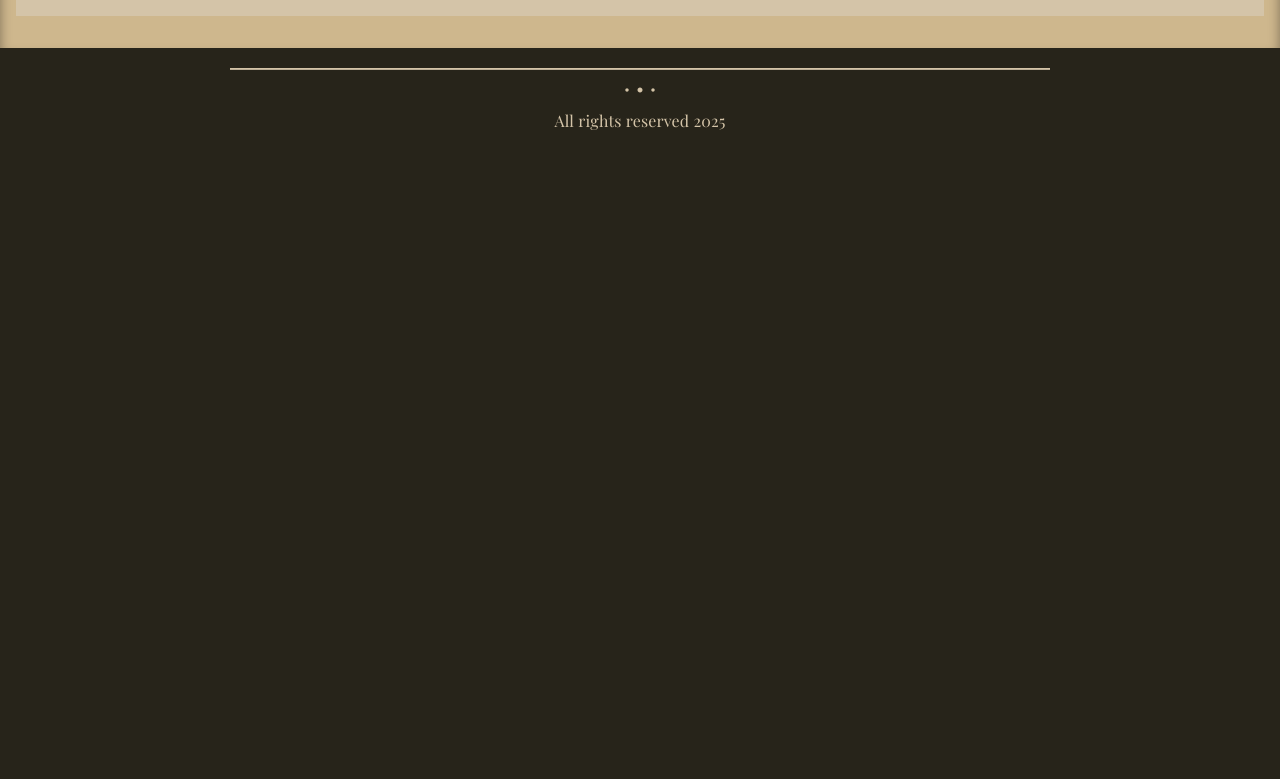
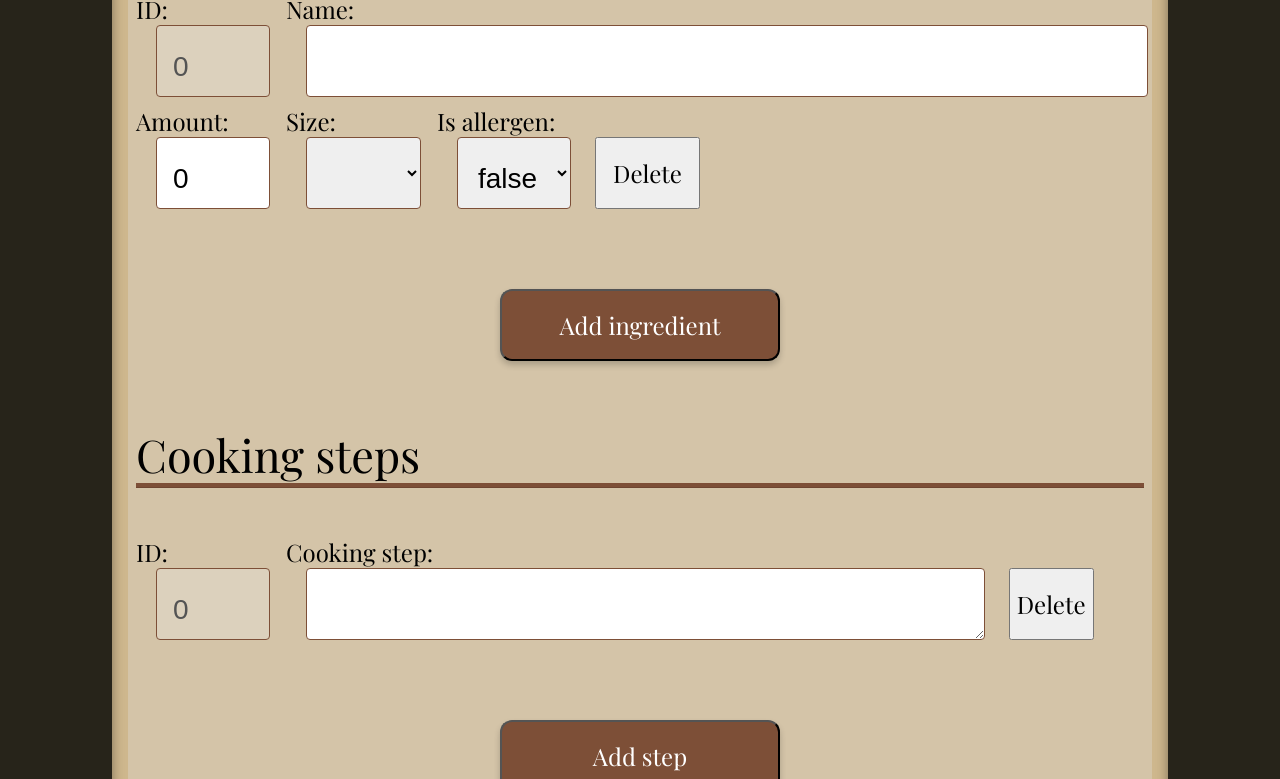
Before and after one commit to nattsnb/cook-book, a React (Vite) app: page /newRecipeForm in a window 1280 px wide. Shown: the part 869-1648 px from the top of the page. Before the commit the page ends 1022 px from the top, so only its background shows below. Built offline with nearby package versions, Linux system fonts and the light colour scheme.

Commit message:
finished styling form with rwd

```diff
--- a/src/components/RecipeForm/RecipeForm.styled.tsx
+++ b/src/components/RecipeForm/RecipeForm.styled.tsx
@@ -1,4 +1,4 @@
-import { styled } from "@mui/material";
+import { Divider, styled } from "@mui/material";
 
 export const StyledFormLineContainer = styled("div")`
   max-width: 95%;
@@ -21,29 +21,78 @@ export const StyledFormContainer = styled("div")`
   display: flex;
   flex-direction: column;
   background-color: ${({ theme }) => theme.palette.secondary.light};
-  padding: ${({ theme }) => theme.spacing(8)} ${({ theme }) => theme.spacing(4)};
+  padding: ${({ theme }) => theme.spacing(8)} ${({ theme }) => theme.spacing(2)};
 
   button {
     font-family: "Playfair Display", serif;
-    height: 35px;
+    font-size: 24px;
+    min-height: 72px;
+    ${({ theme }) => theme.breakpoints.down("lg")} {
+      font-size: 20px;
+      min-height: 54px;
+    }
+    ${({ theme }) => theme.breakpoints.down("md")} {
+      font-size: 18px;
+      min-height: 40px;
+    }
+    ${({ theme }) => theme.breakpoints.down("sm")} {
+      font-size: 14px;
+      min-height: 36px;
+    }
   }
 
   label {
     font-family: "Playfair Display", serif;
-    font-size: 14px;
+    font-size: 24px;
+
+    ${({ theme }) => theme.breakpoints.down("lg")} {
+      font-size: 20px;
+    }
+    ${({ theme }) => theme.breakpoints.down("md")} {
+      font-size: 18px;
+    }
+    ${({ theme }) => theme.breakpoints.down("sm")} {
+      font-size: 14px;
+    }
   }
 
   input,
   select,
   textarea {
-    height: 25px;
-    padding: ${({ theme }) => theme.spacing(1)}
-      ${({ theme }) => theme.spacing(1)} ${({ theme }) => theme.spacing(1)}
-      ${({ theme }) => theme.spacing(2)};
+    font-size: 28px;
+    height: 50px;
+    padding: ${({ theme }) => theme.spacing(4)}
+      ${({ theme }) => theme.spacing(4)} ${({ theme }) => theme.spacing(1)}
+      ${({ theme }) => theme.spacing(4)};
     border: 1px solid ${({ theme }) => theme.palette.secondary.dark};
     border-radius: 4px;
-    margin-left: ${({ theme }) => theme.spacing(2)};
-    margin-right: ${({ theme }) => theme.spacing(1)};
+    margin-left: ${({ theme }) => theme.spacing(5)};
+    margin-right: ${({ theme }) => theme.spacing(4)};
+
+    ${({ theme }) => theme.breakpoints.down("lg")} {
+      font-size: 24px;
+      height: 40px;
+      padding: ${({ theme }) => theme.spacing(3)}
+        ${({ theme }) => theme.spacing(3)} ${({ theme }) => theme.spacing(0)}
+        ${({ theme }) => theme.spacing(3)};
+      margin-left: ${({ theme }) => theme.spacing(4)};
+      margin-right: ${({ theme }) => theme.spacing(3)};
+    }
+    ${({ theme }) => theme.breakpoints.down("md")} {
+      font-size: 16px;
+      height: 30px;
+      padding: ${({ theme }) => theme.spacing(2)}
+        ${({ theme }) => theme.spacing(2)} ${({ theme }) => theme.spacing(0)}
+        ${({ theme }) => theme.spacing(2)};
+      margin-left: ${({ theme }) => theme.spacing(3)};
+      margin-right: ${({ theme }) => theme.spacing(2)};
+    }
+    ${({ theme }) => theme.breakpoints.down("sm")} {
+      font-size: 14px;
+      height: 25px;
+      margin-left: ${({ theme }) => theme.spacing(2)};
+      margin-right: ${({ theme }) => theme.spacing(1)};
+    }
   }
 
   textarea {
@@ -54,9 +103,17 @@ export const StyledFormContainer = styled("div")`
 `;
 
 export const StyledNumberInput = styled("input")`
-  min-width: 45px;
-  max-width: 60px;
-  flex-grow: 1;
+  width: 80px;
+
+  ${({ theme }) => theme.breakpoints.down("lg")} {
+    width: 70px;
+  }
+  ${({ theme }) => theme.breakpoints.down("md")} {
+    width: 60px;
+  }
+  ${({ theme }) => theme.breakpoints.down("sm")} {
+    width: 50px;
+  }
 `;
 
 export const StyledLabelAndStringInputContainer = styled("div")`
@@ -74,8 +131,16 @@ export const StyledLabelAndSelectContainer = styled("div")`
   display: flex;
   flex-direction: column;
   min-width: 90px;
-  max-width: 200px;
-  min-height: 54px;
+  min-height: 104px;
+  ${({ theme }) => theme.breakpoints.down("lg")} {
+    min-height: 81px;
+  }
+  ${({ theme }) => theme.breakpoints.down("md")} {
+    min-height: 64px;
+  }
+  ${({ theme }) => theme.breakpoints.down("sm")} {
+    min-height: 54px;
+  }
 `;
 
 export const StyledStringInput = styled("input")`
@@ -86,13 +151,109 @@ export const StyledStringInput = styled("input")`
 export const StyledSelect = styled("select")`
   min-width: 35px;
   max-width: 200px;
-  flex-grow: 1;
+  min-height: 72px;
+  ${({ theme }) => theme.breakpoints.down("lg")} {
+    min-height: 54px;
+  }
+  ${({ theme }) => theme.breakpoints.down("md")} {
+    min-height: 40px;
+  }
+  ${({ theme }) => theme.breakpoints.down("sm")} {
+    min-height: 35px;
+  }
 `;
 
 export const StyledDeleteButton = styled("button")`
   margin-left: ${({ theme }) => theme.spacing(2)};
+
+  width: 105px;
+  ${({ theme }) => theme.breakpoints.down("lg")} {
+    width: 90px;
+  }
+  ${({ theme }) => theme.breakpoints.down("md")} {
+    width: 75px;
+  }
+  ${({ theme }) => theme.breakpoints.down("sm")} {
+    width: 60px;
+  }
+}
 `;
 
 export const StyledForm = styled("form")`
   max-width: 100%;
 `;
+
+export const StyledDivider = styled(Divider)`
+  height: 4px;
+  background-color: ${({ theme }) => theme.palette.secondary.dark};
+  width: 100%;
+  margin-bottom: ${({ theme }) => theme.spacing(12)};
+  ${({ theme }) => theme.breakpoints.down("lg")} {
+    height: 3px;
+    margin-bottom: ${({ theme }) => theme.spacing(8)};
+  }
+  ${({ theme }) => theme.breakpoints.down("md")} {
+    height: 2px;
+    margin-bottom: ${({ theme }) => theme.spacing(6)};
+  }
+  ${({ theme }) => theme.breakpoints.down("sm")} {
+    height: 1px;
+    margin-bottom: ${({ theme }) => theme.spacing(4)};
+  }
+`;
+
+export const StyledIngerednientEntry = styled("div")`
+  display: flex;
+  flex-direction: column;
+  width: 100%;
+  margin-bottom: ${({ theme }) => theme.spacing(20)};
+  ${({ theme }) => theme.breakpoints.down("lg")} {
+    margin-bottom: ${({ theme }) => theme.spacing(15)};
+  }
+  ${({ theme }) => theme.breakpoints.down("md")} {
+    margin-bottom: ${({ theme }) => theme.spacing(15)};
+  }
+  ${({ theme }) => theme.breakpoints.down("sm")} {
+    margin-bottom: ${({ theme }) => theme.spacing(10)};
+  }
+`;
+
+export const StyledAddButton = styled("button")`
+  width: 280px;
+  color: ${({ theme }) => theme.palette.secondary.contrastText};
+  background-color: ${({ theme }) => theme.palette.secondary.dark};
+  border-radius: ${({ theme }) => theme.spacing(3)};
+  box-shadow: 0 4px 6px rgba(0, 0, 0, 0.2);
+  ${({ theme }) => theme.breakpoints.down("lg")} {
+    width: 240px;
+  }
+  ${({ theme }) => theme.breakpoints.down("md")} {
+    width: 200px;
+  }
+  ${({ theme }) => theme.breakpoints.down("sm")} {
+    width: 160px;
+  }
+}
+`;
+
+export const AddStepButtonContainer = styled("div")`
+  display: flex;
+  flex-direction: column;
+  align-items: center;
+  margin-top: ${({ theme }) => theme.spacing(20)};
+  ${({ theme }) => theme.breakpoints.down("lg")} {
+    margin-top: ${({ theme }) => theme.spacing(15)};
+  }
+  ${({ theme }) => theme.breakpoints.down("md")} {
+    margin-top: ${({ theme }) => theme.spacing(15)};
+  }
+  ${({ theme }) => theme.breakpoints.down("sm")} {
+    margin-top: ${({ theme }) => theme.spacing(10)};
+  }
+`;
+
+export const AddRecipeButtonContainer = styled("div")`
+  display: flex;
+  flex-direction: column;
+  align-items: center;
+`;
--- a/src/components/RecipeForm/index.tsx
+++ b/src/components/RecipeForm/index.tsx
@@ -14,6 +14,11 @@ import {
   StyledDeleteButton,
   StyledForm,
   StyledFormLineWrapContainer,
+  StyledDivider,
+  StyledIngerednientEntry,
+  StyledAddButton,
+  AddStepButtonContainer,
+  AddRecipeButtonContainer,
 } from "./RecipeForm.styled.tsx";
 
 const UNITS: string[] = ["ml", "l", "g", "kg", "tsp", "tbsp", "cup", "each"];
@@ -134,9 +139,11 @@ export function RecipeForm() {
         </StyledFormLineWrapContainer>
         <section>
           <Typography variant="h3">Ingredients</Typography>
+          <StyledDivider />
           {ingredientFields.map((ingredientField, index) => {
             return (
               <div key={ingredientField.id}>
+                <StyledIngerednientEntry>
                   <StyledFormLineContainer>
                     <StyledLabelAndNumberInputContainer>
                       <label>ID:</label>
@@ -145,7 +152,7 @@ export function RecipeForm() {
                     <StyledLabelAndStringInputContainer>
                       <label>Name:</label>
                       <StyledStringInput
-                      {...register(`ingredients.${index}.name` as const)}
+                        {...register(`ingredients.${index}.name`)}
                       />
                     </StyledLabelAndStringInputContainer>
                   </StyledFormLineContainer>
@@ -153,7 +160,7 @@ export function RecipeForm() {
                     <StyledLabelAndNumberInputContainer>
                       <label>Amount:</label>
                       <StyledNumberInput
-                      {...register(`ingredients.${index}.amount` as const)}
+                        {...register(`ingredients.${index}.amount`)}
                       />
                     </StyledLabelAndNumberInputContainer>
                     <StyledLabelAndSelectContainer>
@@ -165,10 +172,10 @@ export function RecipeForm() {
                     <StyledLabelAndSelectContainer>
                       <label>Is allergen:</label>
                       <StyledSelect
-                      {...register(`ingredients.${index}.isAllergen` as const)}
+                        {...register(`ingredients.${index}.isAllergen`)}
                       >
-                      <option value="true">True</option>
-                      <option value="false">False</option>
+                        <option value="true">true</option>
+                        <option value="false">false</option>
                       </StyledSelect>
                     </StyledLabelAndSelectContainer>
                     <StyledDeleteButton
@@ -178,8 +185,12 @@ export function RecipeForm() {
                       Delete
                     </StyledDeleteButton>
                   </StyledFormLineWrapContainer>
-                <StyledFormLineContainer>
-                  <button
+                </StyledIngerednientEntry>
+              </div>
+            );
+          })}
+          <AddRecipeButtonContainer>
+            <StyledAddButton
               type="button"
               onClick={() =>
                 appendIngredient({
@@ -192,14 +203,12 @@ export function RecipeForm() {
               }
             >
               Add ingredient
-                  </button>
-                </StyledFormLineContainer>
-              </div>
-            );
-          })}
+            </StyledAddButton>
+          </AddRecipeButtonContainer>
         </section>
         <section>
           <Typography variant="h3">Cooking steps</Typography>
+          <StyledDivider />
           {stepFields.map((stepField, index) => {
             return (
               <div key={stepField.id}>
@@ -224,16 +233,17 @@ export function RecipeForm() {
                     Delete
                   </StyledDeleteButton>
                 </StyledFormLineContainer>
-                <StyledFormLineContainer></StyledFormLineContainer>
-                <button
+              </div>
+            );
+          })}
+          <AddStepButtonContainer>
+            <StyledAddButton
               type="button"
               onClick={() => appendStep({ id: 0, step: "" })}
             >
               Add step
-                </button>
-              </div>
-            );
-          })}
+            </StyledAddButton>
+          </AddStepButtonContainer>
         </section>
 
         <input type="submit" />
--- a/src/pages/FormView/FormView.styled.tsx
+++ b/src/pages/FormView/FormView.styled.tsx
@@ -6,4 +6,5 @@ export const StyledFormBody = styled("div")`
   background-color: ${({ theme }) => theme.palette.secondary.main};
   padding: ${({ theme }) => theme.spacing(8)} ${({ theme }) => theme.spacing(4)};
   box-shadow: inset 0px 8px 12px rgba(0, 0, 0, 0.4);
+  width: 100%;
 `;
--- a/src/pages/FormView/index.tsx
+++ b/src/pages/FormView/index.tsx
@@ -1,10 +1,13 @@
 import { RecipeForm } from "../../components/RecipeForm";
 import { StyledFormBody } from "./FormView.styled.tsx";
+import { PageWidthContainer } from "../../shared/components/PageWidthContainer.tsx";
 
 export function FormView() {
   return (
-    <StyledFormBody>
-      <RecipeForm />
-    </StyledFormBody>
+    <PageWidthContainer>
+      <StyledFormBody>
+        <RecipeForm />
+      </StyledFormBody>
+    </PageWidthContainer>
   );
 }
--- a/src/shared/utils/theme.ts
+++ b/src/shared/utils/theme.ts
@@ -13,7 +13,7 @@ const baseTheme = createTheme({
       light: "#D4C4A8",
       main: "#CEB78D",
       dark: "#7D4F37",
-      contrastText: "#000000",
+      contrastText: "#FFFFFF",
     },
     background: {
       default: "#27241A",
@@ -54,10 +54,23 @@ const theme = createTheme(baseTheme, {
       fontFamily: "'Playfair Display', serif",
     },
     h3: {
-      fontSize: "30px",
+      fontSize: "45px",
       fontWeight: 400,
       lineHeight: 1.3,
       fontFamily: "'Playfair Display', serif",
+      marginTop: baseTheme.spacing(16),
+      [baseTheme.breakpoints.down("lg")]: {
+        marginTop: baseTheme.spacing(12),
+        fontSize: "38px",
+      },
+      [baseTheme.breakpoints.down("md")]: {
+        marginTop: baseTheme.spacing(10),
+        fontSize: "34px",
+      },
+      [baseTheme.breakpoints.down("sm")]: {
+        marginTop: baseTheme.spacing(8),
+        fontSize: "30px",
+      },
     },
   },
   variables: {
```
Lines whose indentation alone changed are shown as unchanged.
